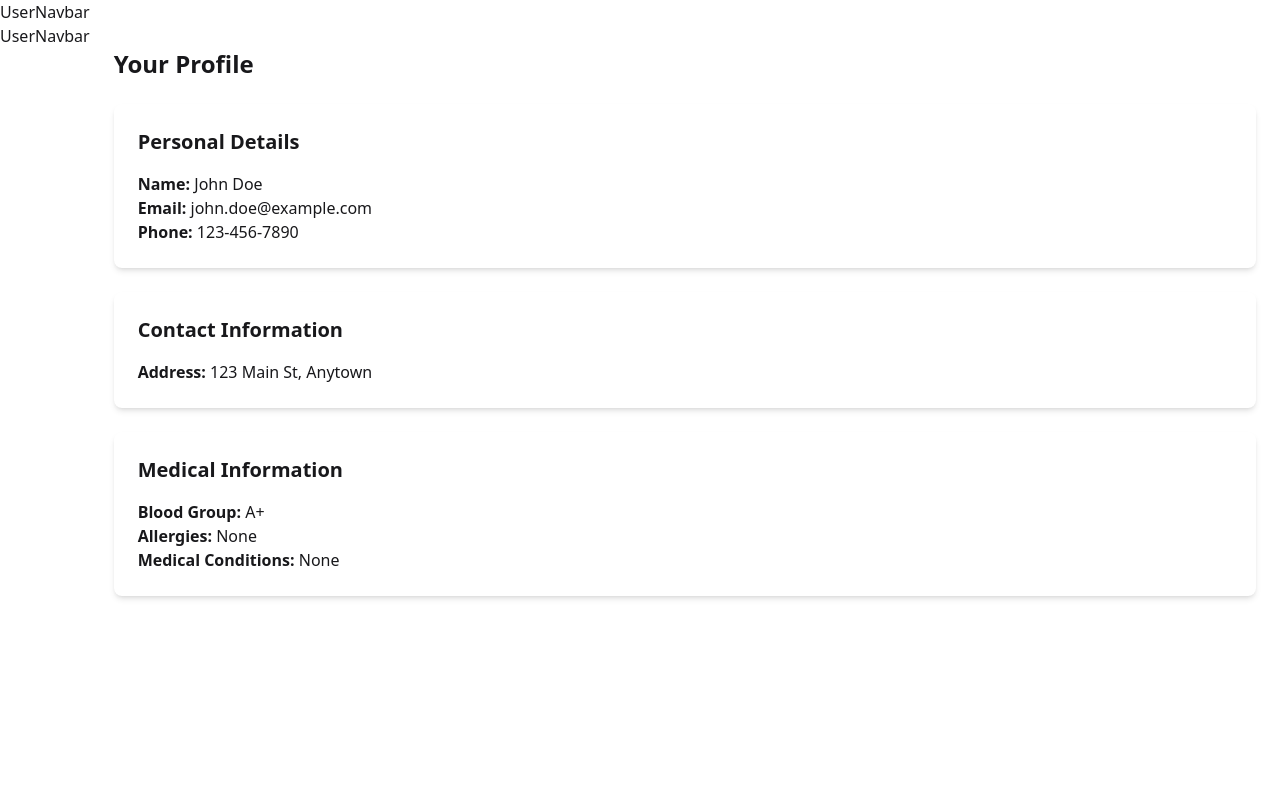
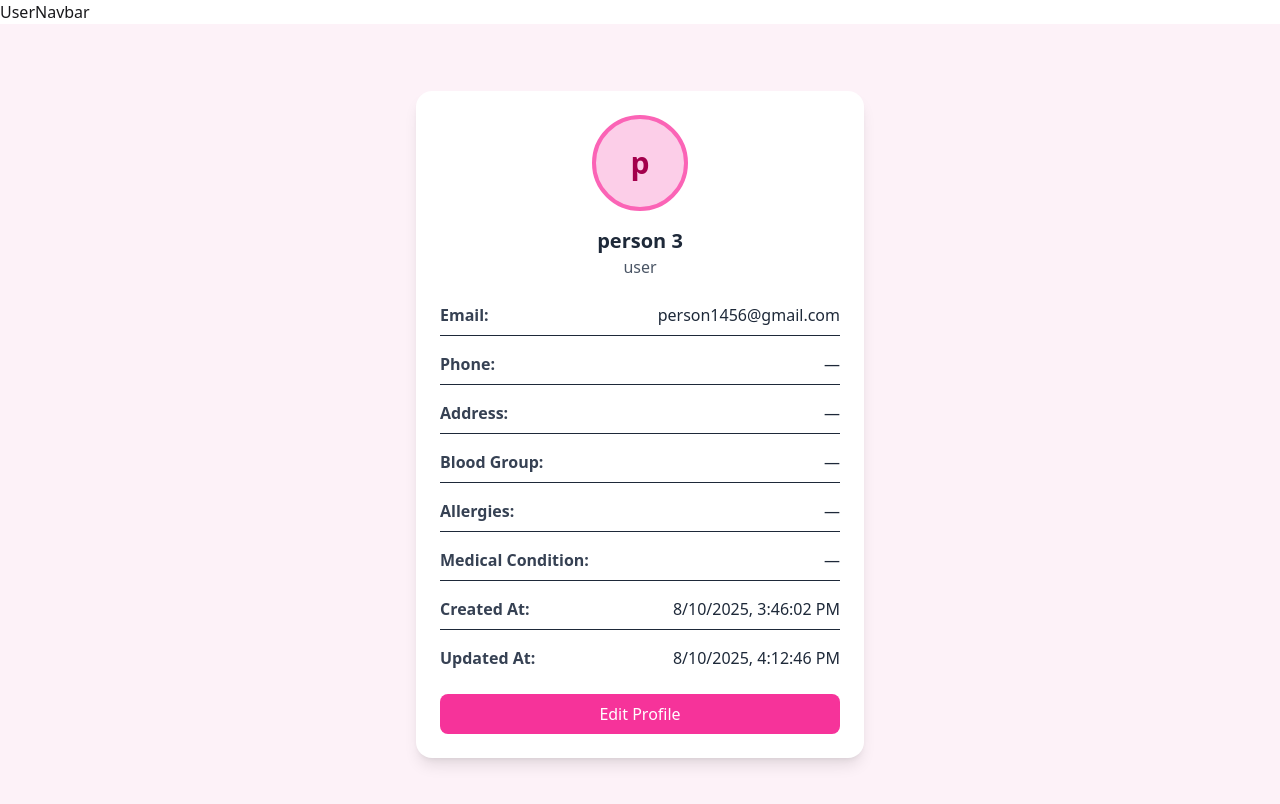
Before and after one commit to Erfan-Khan-Dhrubo/SentryAid, a React (Vite) app in the folder frontend/: page /users/viewProfile in a window 1280 px wide. Shown: the top 804 px of the page. Built offline with nearby package versions, Linux system fonts and the light colour scheme.

Commit message:
updated new codes

```diff
--- a/frontend/src/Pages/EditProfile.jsx
+++ b/frontend/src/Pages/EditProfile.jsx
@@ -1,116 +1,89 @@
-import React from "react";
-import UserNavbar from "../Components/Navbar/UserNavbar";
-import "../App.css"; // Assuming shared styling
+import React, { useState } from "react";
 
 const EditProfile = () => {
-  // Placeholder state for form data
-  const [profileData, setProfileData] = React.useState({
+  const [formData, setFormData] = useState({
     name: "John Doe",
-    email: "john.doe@example.com",
-    phone: "123-456-7890",
-    address: "123 Main St, Anytown",
-    // Add more fields as needed
+    email: "john@example.com",
+    phone: "+880 1234 567890",
+    location: "Dhaka, Bangladesh",
   });
 
   const handleChange = (e) => {
-    const { name, value } = e.target;
-    setProfileData({ ...profileData, [name]: value });
+    setFormData({ ...formData, [e.target.name]: e.target.value });
   };
 
   const handleSubmit = (e) => {
     e.preventDefault();
-    // Handle profile update logic here
-    console.log("Profile updated:", profileData);
+    console.log("Updated Profile:", formData);
+    alert("Profile updated successfully!");
   };
 
   return (
-    <div className="flex">
-      {/* Sidebar Placeholder */}
-      <div className="w-64 bg-gray-800 text-white min-h-screen">
-        {/* Content of the sidebar */}
-        <UserNavbar />
-      </div>
+    <div className="flex justify-center items-center min-h-screen bg-pink-50">
+      <div className="bg-white p-6 rounded-2xl shadow-lg w-full max-w-md text-gray-800">
+        <h2 className="text-2xl font-bold mb-4 text-center">Edit Profile</h2>
 
-      {/* Main Content Area */}
-      <div className="flex-1 p-8">
-        <h1 className="text-2xl font-bold mb-6">Edit Profile</h1>
-
-        <form onSubmit={handleSubmit} className="space-y-6">
-          {/* Personal Details Card */}
-          <div className="bg-white p-6 rounded-lg shadow-md">
-            <h2 className="text-xl font-semibold mb-4">Personal Details</h2>
-            <div className="grid grid-cols-1 md:grid-cols-2 gap-4">
+        <form onSubmit={handleSubmit} className="space-y-4">
           <div>
-                <label htmlFor="name" className="block text-sm font-medium text-gray-700">
-                  Name
-                </label>
+            <label className="block text-sm font-medium text-gray-700">Name</label>
             <input
               type="text"
               name="name"
-                  id="name"
-                  value={profileData.name}
+              value={formData.name}
               onChange={handleChange}
-                  className="mt-1 block w-full border border-gray-300 rounded-md shadow-sm p-2"
+              className="w-full mt-1 px-3 py-2 border border-gray-300 rounded-lg focus:outline-none focus:ring-2 focus:ring-pink-400 text-gray-900"
             />
           </div>
+
           <div>
-                <label htmlFor="email" className="block text-sm font-medium text-gray-700">
-                  Email
-                </label>
+            <label className="block text-sm font-medium text-gray-700">Email</label>
             <input
               type="email"
               name="email"
-                  id="email"
-                  value={profileData.email}
+              value={formData.email}
               onChange={handleChange}
-                  className="mt-1 block w-full border border-gray-300 rounded-md shadow-sm p-2"
+              className="w-full mt-1 px-3 py-2 border border-gray-300 rounded-lg focus:outline-none focus:ring-2 focus:ring-pink-400 text-gray-900"
             />
           </div>
+
           <div>
-                <label htmlFor="phone" className="block text-sm font-medium text-gray-700">
-                  Phone
-                </label>
+            <label className="block text-sm font-medium text-gray-700">Phone</label>
             <input
               type="text"
               name="phone"
-                  id="phone"
-                  value={profileData.phone}
+              value={formData.phone}
               onChange={handleChange}
-                  className="mt-1 block w-full border border-gray-300 rounded-md shadow-sm p-2"
+              className="w-full mt-1 px-3 py-2 border border-gray-300 rounded-lg focus:outline-none focus:ring-2 focus:ring-pink-400 text-gray-900"
             />
           </div>
-            </div>
+
+          <div>
+            <label className="block text-sm font-medium text-gray-700">Location</label>
+            <input
+              type="text"
+              name="location"
+              value={formData.location}
+              onChange={handleChange}
+              className="w-full mt-1 px-3 py-2 border border-gray-300 rounded-lg focus:outline-none focus:ring-2 focus:ring-pink-400 text-gray-900"
+            />
           </div>
 
-          {/* Address Card (Example) */}
-          <div className="bg-white p-6 rounded-lg shadow-md">
-            <h2 className="text-xl font-semibold mb-4">Address</h2>
-            <div>
-              <label htmlFor="address" className="block text-sm font-medium text-gray-700">
-                Address
-              </label>
-              <textarea
-                name="address"
-                id="address"
-                rows="3"
-                value={profileData.address}
-                onChange={handleChange}
-                className="mt-1 block w-full border border-gray-300 rounded-md shadow-sm p-2"
-              ></textarea>
-            </div>
-          </div>
-
-          {/* Add more form sections/cards as needed */}
-
-          <div className="flex justify-end">
           <button
             type="submit"
-              className="inline-flex items-center px-4 py-2 border border-transparent rounded-md shadow-sm text-sm font-medium text-white bg-blue-600 hover:bg-blue-700 focus:outline-none focus:ring-2 focus:ring-offset-2 focus:ring-blue-500"
+            className="w-full bg-pink-500 hover:bg-pink-600 text-white py-2 rounded-lg transition"
           >
             Save Changes
           </button>
+        </form>
+
+        <div className="mt-4">
+          <a
+            href="/viewprofile"
+            className="block text-center text-pink-500 hover:underline"
+          >
+            Cancel
+          </a>
         </div>
-        </form>
       </div>
     </div>
   );
--- a/frontend/src/Pages/ViewProfile.jsx
+++ b/frontend/src/Pages/ViewProfile.jsx
@@ -1,45 +1,80 @@
 import React from "react";
-import UserNavbar from "../Components/Navbar/UserNavbar"; // Assuming UserNavbar is your sidebar
 
 const ViewProfile = () => {
-  // Placeholder data - replace with actual data fetching from backend
-  const userProfile = {
-    name: "John Doe",
-    email: "john.doe@example.com",
-    phone: "123-456-7890",
-    address: "123 Main St, Anytown",
-    bloodGroup: "A+",
-    allergies: "None",
-    medicalConditions: "None",
+  const user = {
+    name: "person 3",
+    email: "person1456@gmail.com",
+    phone: "",
+    address: "",
+    bloodGroup: "",
+    allergies: "",
+    medicalCondition: "",
+    type: "user",
+    createdAt: "2025-08-10T15:46:02.929+00:00",
+    updatedAt: "2025-08-10T16:12:46.061+00:00",
   };
 
   return (
-    <div className="flex">
-      <UserNavbar /> {/* Placeholder for the sidebar */}
-      <div className="flex-1 p-6">
-        <h2 className="text-2xl font-bold mb-6">Your Profile</h2>
+    <div className="flex justify-center items-center min-h-screen bg-pink-50">
+      <div className="bg-white p-6 rounded-2xl shadow-lg w-full max-w-md text-gray-800">
 
-        <div className="bg-white rounded-lg shadow-md p-6 mb-6">
-          <h3 className="text-xl font-semibold mb-4">Personal Details</h3>
-          <p><strong>Name:</strong> {userProfile.name}</p>
-          <p><strong>Email:</strong> {userProfile.email}</p>
-          <p><strong>Phone:</strong> {userProfile.phone}</p>
+        {/* Avatar */}
+        <div className="flex flex-col items-center">
+          <div className="w-24 h-24 flex items-center justify-center rounded-full border-4 border-pink-400 bg-pink-200 text-pink-800 text-3xl font-bold">
+            {user.name.charAt(0)}
+          </div>
+          <h2 className="text-xl font-bold mt-4">{user.name}</h2>
+          <p className="text-gray-600">{user.type}</p>
         </div>
 
-        <div className="bg-white rounded-lg shadow-md p-6 mb-6">
-          <h3 className="text-xl font-semibold mb-4">Contact Information</h3>
-          <p><strong>Address:</strong> {userProfile.address}</p>
+        {/* User Details */}
+        <div className="mt-6 space-y-4">
+          <div className="flex justify-between border-b pb-2">
+            <span className="font-semibold text-gray-700">Email:</span>
+            <span>{user.email || "—"}</span>
+          </div>
+          <div className="flex justify-between border-b pb-2">
+            <span className="font-semibold text-gray-700">Phone:</span>
+            <span>{user.phone || "—"}</span>
+          </div>
+          <div className="flex justify-between border-b pb-2">
+            <span className="font-semibold text-gray-700">Address:</span>
+            <span>{user.address || "—"}</span>
+          </div>
+          <div className="flex justify-between border-b pb-2">
+            <span className="font-semibold text-gray-700">Blood Group:</span>
+            <span>{user.bloodGroup || "—"}</span>
+          </div>
+          <div className="flex justify-between border-b pb-2">
+            <span className="font-semibold text-gray-700">Allergies:</span>
+            <span>{user.allergies || "—"}</span>
+          </div>
+          <div className="flex justify-between border-b pb-2">
+            <span className="font-semibold text-gray-700">Medical Condition:</span>
+            <span>{user.medicalCondition || "—"}</span>
+          </div>
+          <div className="flex justify-between border-b pb-2">
+            <span className="font-semibold text-gray-700">Created At:</span>
+            <span>{new Date(user.createdAt).toLocaleString()}</span>
+          </div>
+          <div className="flex justify-between">
+            <span className="font-semibold text-gray-700">Updated At:</span>
+            <span>{new Date(user.updatedAt).toLocaleString()}</span>
+          </div>
         </div>
 
-        <div className="bg-white rounded-lg shadow-md p-6 mb-6">
-          <h3 className="text-xl font-semibold mb-4">Medical Information</h3>
-          <p><strong>Blood Group:</strong> {userProfile.bloodGroup}</p>
-          <p><strong>Allergies:</strong> {userProfile.allergies}</p>
-          <p><strong>Medical Conditions:</strong> {userProfile.medicalConditions}</p>
+        {/* Edit Button */}
+        <div className="mt-6">
+          <a
+            href="/editprofile"
+            className="block w-full text-center bg-pink-500 hover:bg-pink-600 text-white py-2 rounded-lg transition"
+          >
+            Edit Profile
+          </a>
         </div>
-
       </div>
     </div>
   );
 };
+
 export default ViewProfile;
--- /dev/null
+++ b/package.json
@@ -0,0 +1,6 @@
+{
+  "dependencies": {
+    "lucide-react": "^0.539.0",
+    "react-icons": "^5.5.0"
+  }
+}
```
Also changed, not shown: 1 other file (tests, documents, lock files or other folders). Lines whose indentation alone changed are shown as unchanged.
